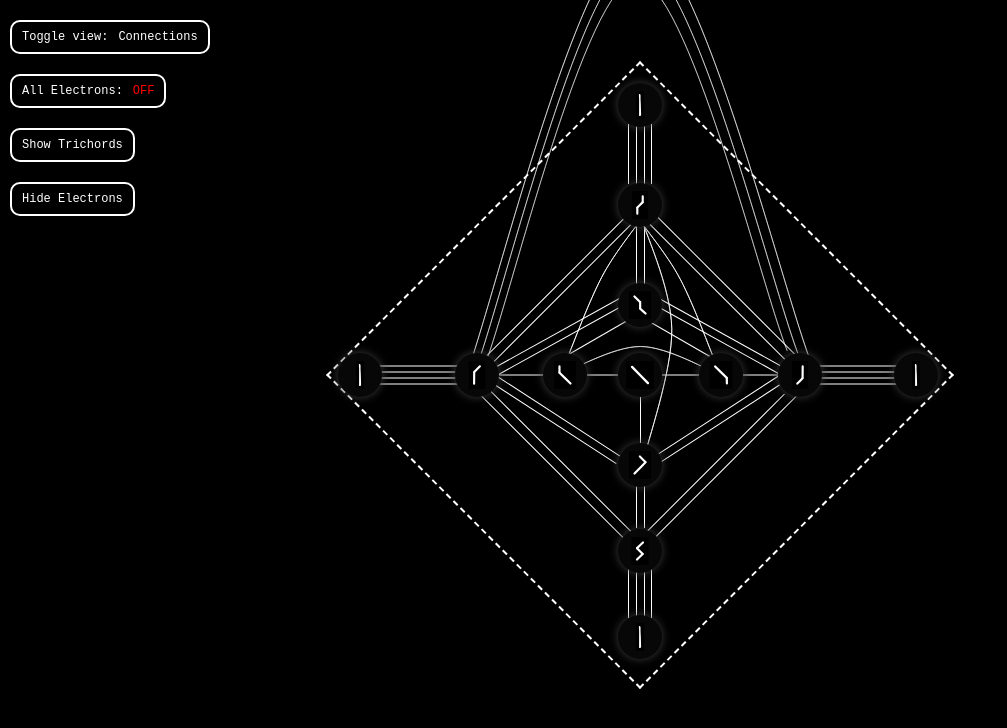
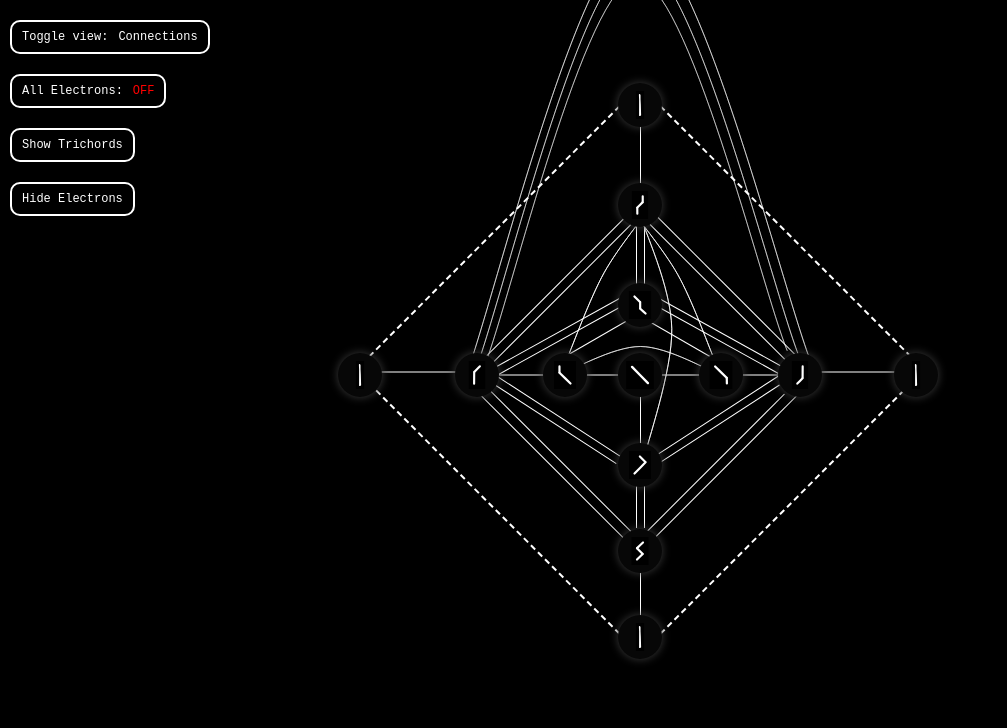
Before and after one commit to circuloponto/garden_app_02, a React (Vite) app: page / in a window 1280 px wide. Shown: the top 728 px of the page, without its empty margins (0-1007 px from the left). Built offline with nearby package versions, Linux system fonts and the light colour scheme.

Commit message:
Feedback1

```diff
--- a/src/App.css
+++ b/src/App.css
@@ -56,14 +56,14 @@
 .oneToThree1{
     position: absolute;
     top:9%;
-    left: 48%;
+    left: 50%;
     height:60px;
     width: 1px;
     background: rgb(255, 255, 255);
    transform: rotate(0deg);
    transform-origin: bottom;
 }
-.oneToThree2{
+/* .oneToThree2{
     position: absolute;
     top:9%;
     left: 49.3%;
@@ -95,7 +95,7 @@
     background: rgb(255, 255, 255);
    transform: rotate(0deg);
    transform-origin: bottom;
-}
+} */
 .threeToFive1{
     position: absolute;
     top:26%;
@@ -155,14 +155,14 @@
 .tenToTwelve1{
     position: absolute;
     top:83%;
-    left: 48%;
+    left: 50%;
     height:50px;
     width: 1px;
     background: rgb(255, 255, 255);
    transform: rotate(0deg);
    transform-origin: bottom;
 }
-.tenToTwelve2{
+/* .tenToTwelve2{
     position: absolute;
     top:83%;
     left: 49.3%;
@@ -194,10 +194,10 @@
     background: rgb(255, 255, 255);
    transform: rotate(0deg);
    transform-origin: bottom;
-}
+} */
 .thirteenToFifteen1{
     position: absolute;
-    top:31%;
+    top:32%;
     left: 5%;
     transform: rotate(0deg);
     height: 110px;
@@ -206,7 +206,7 @@
    transform: rotate(90deg);
    transform-origin: bottom;
 }
-.thirteenToFifteen2{
+/* .thirteenToFifteen2{
     position: absolute;
     top:32%;
     left: 5%;
@@ -238,7 +238,7 @@
     background: rgb(255, 255, 255);
    transform: rotate(90deg);
    transform-origin: bottom;
-}
+}   */
 .fifteenToSixteen{
     position: absolute;
     top:32.5%;
@@ -331,7 +331,7 @@
 }
 .nineteenToTwentyone1{
     position: absolute;
-    top:31%;
+    top:32%;
     left:76%;
     transform: rotate(0deg);
     height: 110px;
@@ -340,7 +340,7 @@
    transform: rotate(90deg);
    transform-origin: bottom;
 }
-.nineteenToTwentyone2{
+/* .nineteenToTwentyone2{
     position: absolute;
     top:32%;
     left:76%;
@@ -372,7 +372,7 @@
     background: rgb(255, 255, 255);
    transform: rotate(90deg);
    transform-origin: bottom;
-}
+} */
 .nineteenToFive1{
     position: absolute;
     top: 24.6%;
@@ -740,12 +740,12 @@ border: 2px dashed rgba(255, 255, 255, 1);
 
 .squared{
     position: absolute;
-    top:55px;
-    left: -195px;
+    top:70px;
+    left: -175px;
     background: rgba(255, 0, 0, 0);
     border: 2px dashed rgb(255, 255, 255);
-    width: 440px;
-    height: 440px;
+    width: 400px;
+    height: 400px;
     transform: rotate(45deg);
     z-index: 0;
 }
```
